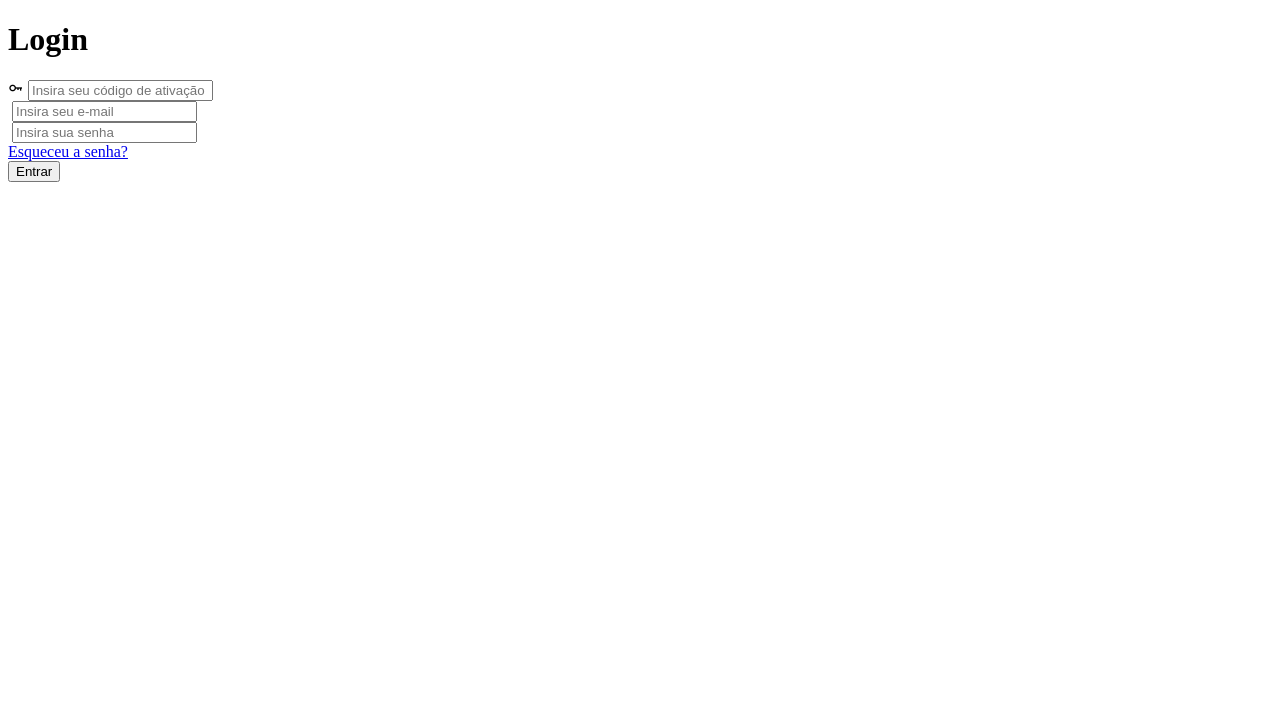
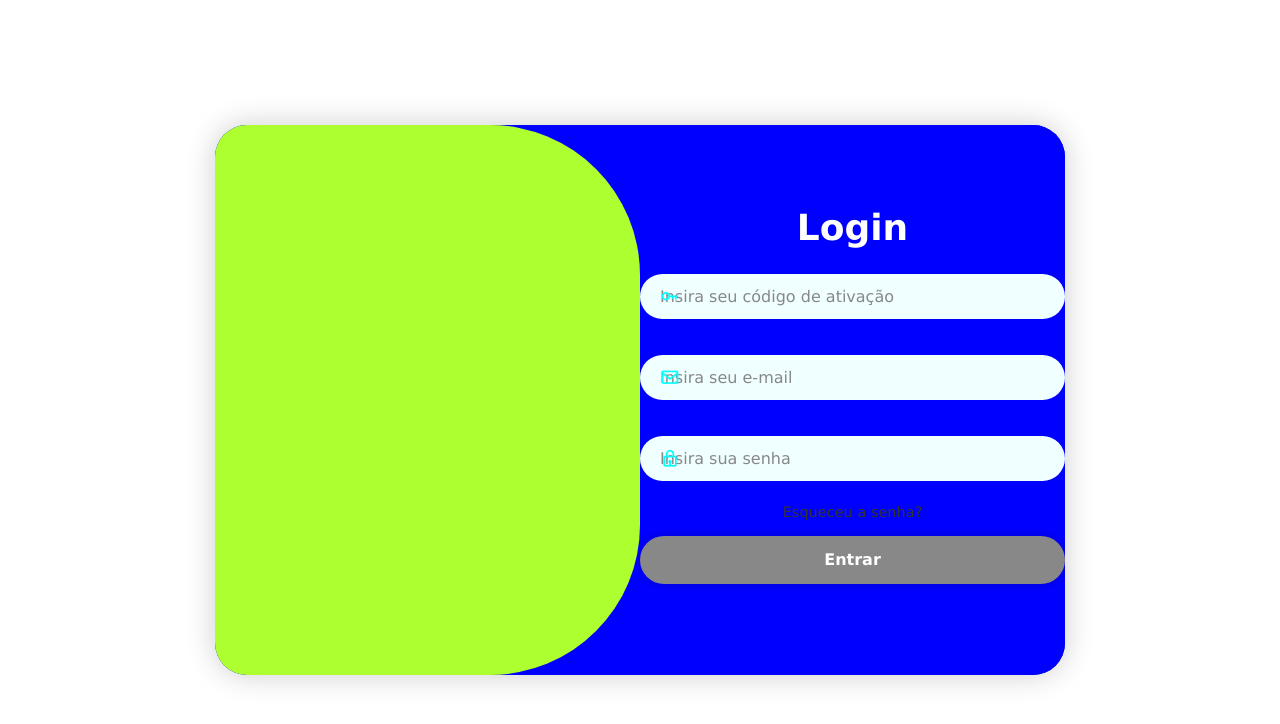
Before and after one commit to cyberbeef-projeto/aplicacao-web, a website: page web-data-viz/public/index.html in a window 1280 px wide. Drawn offline with nearby package versions, Linux system fonts and the light colour scheme.

Commit message:
add: iniciando CSS

```diff
--- a/web-data-viz/public/css/style.css
+++ b/web-data-viz/public/css/style.css
@@ -0,0 +1,134 @@
+* {
+    margin: 0;
+    padding: 0;
+    box-sizing: border-box;
+    font-family:Verdana, Geneva, Tahoma, sans-serif;
+}
+
+body {
+    display: flex;
+    justify-content: center;
+    align-items: center;
+    min-height: 100vh;
+    background: #fff;
+}
+
+.container {
+    position: relative;
+    width: 850px;
+    height: 550px;
+    background-color: blue;
+    border-radius: 32px;
+    box-shadow: 0 0 30px rgba(0, 0, 0, .2);
+    overflow: hidden;
+}
+
+.form-box {
+    position: absolute;
+    right: 0;
+    width: 50%;
+    height: 100%;
+    background-color: blue ;
+    display: flex;
+    align-items: center;
+    color: #fff;
+    text-align: center;
+    z-index: 1;
+}
+
+form {
+    width: 100%;
+}
+
+.container h1 {
+    font-size: 36px;
+    margin: -10px 0 ;
+}
+
+.input-box {
+    position: relative;
+    margin: 36px 0;
+}
+
+.input-box input {
+    width: 100%;
+    padding: 13px 50px 13px 20px;
+    background-color: azure;
+    border: none;
+    outline: none;
+    border-radius: 32px;
+    font-size: 16px;
+    color: #333;
+    font-family: 500;
+
+}
+
+.input-box input::placeholder{
+    color: #888;
+    font-weight: 400;
+
+}
+
+.input-box i {
+    position: absolute;
+    left: 20px;
+    top: 50%;
+    transform: translateY(-50%);
+    font-size: 20px;
+    color: aqua;
+
+}
+
+.forgot-link {
+   margin: -15px 0 15px;
+}
+
+
+.forgot-link a {
+    font-size: 14.5px;
+    color: #333;
+    text-decoration: none;
+}
+
+.btn {
+    width: 100%;
+    height: 48px;
+    background: #888;
+    border-radius: 32px;
+    box-shadow: 0 0 10px rgba(0, 0, 0, .2);
+    border: none;
+    cursor: pointer;
+    font-size: 16px;
+    color: #fff;
+    font-weight: 600;
+}
+
+.toggle-box {
+    position: absolute;
+    width: 100%;
+    height: 100%;
+}
+
+.toggle-box::before{
+    content: "";
+    position: absolute;
+    left: -250%;
+    width: 300%;
+    height: 100%;
+    background-color: greenyellow;
+    z-index: 2;
+    border-radius: 150px;
+}
+
+.toggle-painel {
+    position: absolute;
+    width: 50%;
+    height: 100%;
+    background-color: greenyellow;
+    color: #fff;
+    display: flex;
+    flex-direction: column;
+    justify-content: center;
+    align-items: center;
+    z-index: 2;
+}
--- a/web-data-viz/public/index.html
+++ b/web-data-viz/public/index.html
@@ -17,11 +17,11 @@
                 <input type="text" placeholder="Insira seu código de ativação" required>
                </div>
                <div class="input-box">
-                <i class='bx  bx-envelope-alt'  ></i>
+                <i class='bx  bx-envelope'  ></i>
                 <input type="text" placeholder="Insira seu e-mail" required>
                </div>
                <div class="input-box">
-                <i class='bx  bx-lock-keyhole'  ></i>
+               <i class='bx  bx-lock'  ></i>
                 <input type="password" placeholder="Insira sua senha" required>
                </div>
                <div class="forgot-link">
@@ -30,6 +30,9 @@
                <button type="submit" class="btn">Entrar</button>
             </form>
         </div>
+        <div class="toggle-box">
+            <div class="toggle_panel toggle-flex"></div>
+        </div>
     </div>
 </body>
 </html>
```
Also changed, not shown: web-data-viz/public/assets/imgs/cadastro.jpg (added), web-data-viz/public/assets/imgs/login.webp (added).
